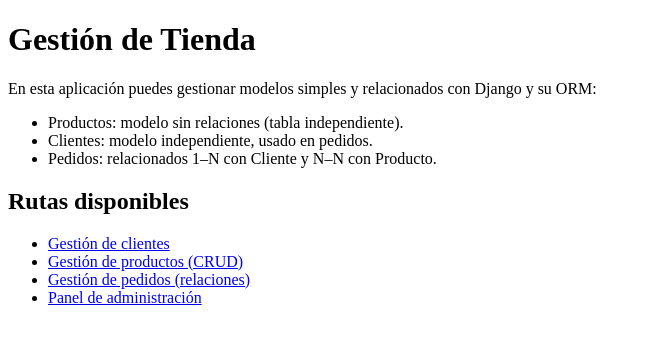
After one commit to pedro-donoso/tienda_django-portafolio7, a Django app: page / in a window 1280 px wide. The commit adds this page. Shown: the top 344 px of the page, without its empty margins (0-651 px from the left). Run offline with Django 5.2, Linux system fonts and the light colour scheme.

Commit message:
enlace volver a home

```diff
--- a/productos/templates/clientes/cliente_confirm_delete.html
+++ b/productos/templates/clientes/cliente_confirm_delete.html
@@ -5,3 +5,5 @@
   <button type="submit">Sí, eliminar</button>
 </form>
 <a href="{% url 'cliente_list' %}">Cancelar</a>
+<br>
+<a href="{% url 'home' %}">Volver al inicio</a>
--- a/productos/templates/clientes/cliente_form.html
+++ b/productos/templates/clientes/cliente_form.html
@@ -5,3 +5,5 @@
   <button type="submit">Guardar</button>
 </form>
 <a href="{% url 'cliente_list' %}">Volver a la lista</a>
+<br>
+<a href="{% url 'home' %}">Volver al inicio</a>
--- a/productos/templates/clientes/cliente_list.html
+++ b/productos/templates/clientes/cliente_list.html
@@ -11,3 +11,5 @@
     <li>No hay clientes.</li>
   {% endfor %}
 </ul>
+
+<a href="{% url 'home' %}">Volver al inicio</a>
--- /dev/null
+++ b/productos/templates/home.html
@@ -0,0 +1,25 @@
+<!DOCTYPE html>
+<html lang="es">
+<head>
+  <meta charset="UTF-8">
+  <title>Inicio – Gestión de Tienda</title>
+</head>
+<body>
+  <h1>Gestión de Tienda</h1>
+
+  <p>En esta aplicación puedes gestionar modelos simples y relacionados con Django y su ORM:</p>
+  <ul>
+    <li>Productos: modelo sin relaciones (tabla independiente).</li>
+    <li>Clientes: modelo independiente, usado en pedidos.</li>
+    <li>Pedidos: relacionados 1–N con Cliente y N–N con Producto.</li>
+  </ul>
+
+  <h2>Rutas disponibles</h2>
+  <ul>
+    <li><a href="{% url 'cliente_list' %}">Gestión de clientes</a></li>
+    <li><a href="{% url 'producto_list' %}">Gestión de productos (CRUD)</a></li>
+    <li><a href="{% url 'pedido_list' %}">Gestión de pedidos (relaciones)</a></li>
+    <li><a href="/admin/">Panel de administración</a></li>
+  </ul>
+</body>
+</html>
--- a/productos/templates/pedidos/pedido_confirm_delete.html
+++ b/productos/templates/pedidos/pedido_confirm_delete.html
@@ -7,3 +7,5 @@
 </form>
 
 <a href="{% url 'pedido_list' %}">Cancelar</a>
+
+<a href="{% url 'home' %}">Volver al inicio</a>
--- a/productos/templates/pedidos/pedido_form.html
+++ b/productos/templates/pedidos/pedido_form.html
@@ -7,3 +7,5 @@
 </form>
 
 <a href="{% url 'pedido_list' %}">Volver a la lista</a>
+
+<a href="{% url 'home' %}">Volver al inicio</a>
--- a/productos/templates/pedidos/pedido_list.html
+++ b/productos/templates/pedidos/pedido_list.html
@@ -19,3 +19,5 @@
     <li>No hay pedidos.</li>
   {% endfor %}
 </ul>
+
+<a href="{% url 'home' %}">Volver al inicio</a>
--- a/productos/templates/productos/producto_confirm_delete.html
+++ b/productos/templates/productos/producto_confirm_delete.html
@@ -5,3 +5,5 @@
   <button type="submit">Sí, eliminar</button>
 </form>
 <a href="{% url 'producto_list' %}">Cancelar</a>
+<br>
+<a href="{% url 'home' %}">Volver al inicio</a>
--- a/productos/templates/productos/producto_form.html
+++ b/productos/templates/productos/producto_form.html
@@ -6,3 +6,5 @@
   <button type="submit">Guardar</button>
 </form>
 <a href="{% url 'producto_list' %}">Volver a la lista</a>
+<br>
+<a href="{% url 'home' %}">Volver al inicio</a>
--- a/productos/templates/productos/producto_list.html
+++ b/productos/templates/productos/producto_list.html
@@ -16,3 +16,5 @@
     <li>No hay productos.</li>
   {% endfor %}
 </ul>
+
+<a href="{% url 'home' %}">Volver al inicio</a>
--- a/productos/urls.py
+++ b/productos/urls.py
@@ -1,6 +1,7 @@
 from django.urls import path
 
 from .views import (
+    HomeView,
     ProductoListView, ProductoCreateView,
     ProductoUpdateView, ProductoDeleteView,
     ClienteListView, ClienteCreateView,
@@ -10,21 +11,31 @@ from .views import (
 )
 
 urlpatterns = [
+    # Página principal
+    path('', HomeView.as_view(), name='home'),
+
+
     # Clientes
     path('clientes/', ClienteListView.as_view(), name='cliente_list'),
     path('clientes/crear/', ClienteCreateView.as_view(), name='cliente_create'),
-    path('clientes/<int:pk>/editar/', ClienteUpdateView.as_view(), name='cliente_update'),
-    path('clientes/<int:pk>/eliminar/', ClienteDeleteView.as_view(), name='cliente_delete'),
+    path('clientes/<int:pk>/editar/',
+         ClienteUpdateView.as_view(), name='cliente_update'),
+    path('clientes/<int:pk>/eliminar/',
+         ClienteDeleteView.as_view(), name='cliente_delete'),
 
     # Productos
     path('productos/', ProductoListView.as_view(), name='producto_list'),
     path('productos/crear/', ProductoCreateView.as_view(), name='producto_create'),
-    path('productos/<int:pk>/editar/', ProductoUpdateView.as_view(), name='producto_update'),
-    path('productos/<int:pk>/eliminar/', ProductoDeleteView.as_view(), name='producto_delete'),
+    path('productos/<int:pk>/editar/',
+         ProductoUpdateView.as_view(), name='producto_update'),
+    path('productos/<int:pk>/eliminar/',
+         ProductoDeleteView.as_view(), name='producto_delete'),
 
     # Pedidos
     path('pedidos/', PedidoListView.as_view(), name='pedido_list'),
     path('pedidos/crear/', PedidoCreateView.as_view(), name='pedido_create'),
-    path('pedidos/<int:pk>/editar/', PedidoUpdateView.as_view(), name='pedido_update'),
-    path('pedidos/<int:pk>/eliminar/', PedidoDeleteView.as_view(), name='pedido_delete'),
+    path('pedidos/<int:pk>/editar/',
+         PedidoUpdateView.as_view(), name='pedido_update'),
+    path('pedidos/<int:pk>/eliminar/',
+         PedidoDeleteView.as_view(), name='pedido_delete'),
 ]
--- a/productos/views.py
+++ b/productos/views.py
@@ -1,11 +1,17 @@
 from django.views.generic import (
-    ListView, CreateView, UpdateView, DeleteView
+    TemplateView, ListView, CreateView, UpdateView, DeleteView
 )
 from django.urls import reverse_lazy
+
 from .models import Producto, Pedido, Cliente  # IMPORTANTE: incluir Cliente
 
 
+class HomeView(TemplateView):
+    template_name = 'home.html'
+
 # --------- PRODUCTO (CRUD) ---------
+
+
 class ProductoListView(ListView):
     model = Producto
     template_name = 'productos/producto_list.html'
```
Also changed, not shown: db.sqlite3.
